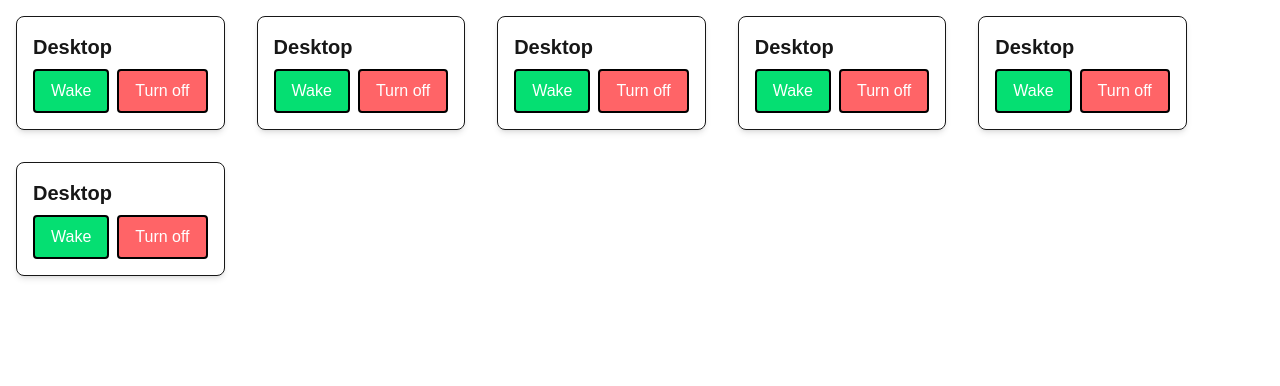
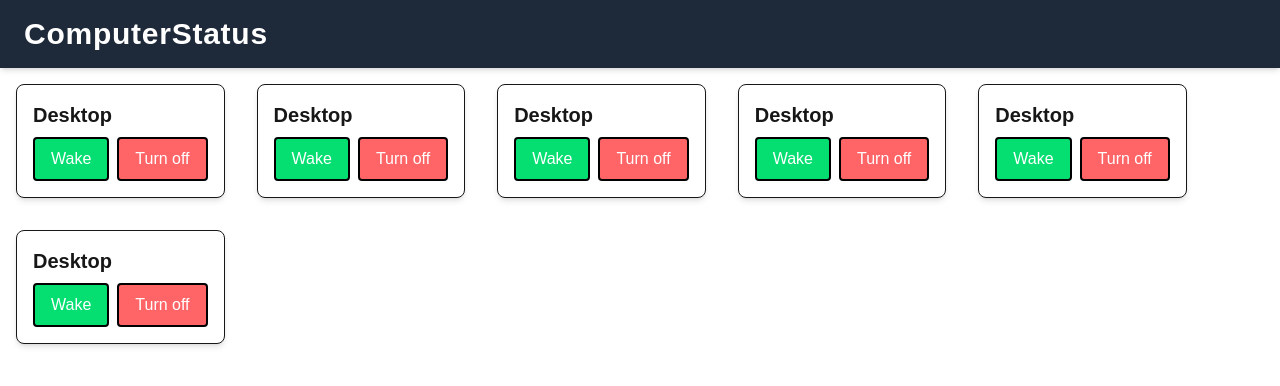
Before and after one commit to martinsson03/ComputerStatus, a Next.js app: page / in a window 1280 px wide. Shown: the top 386 px of the page. Built offline with nearby package versions, Linux system fonts and the light colour scheme.

Commit message:
Added header

```diff
--- a/app/components/header.tsx
+++ b/app/components/header.tsx
@@ -1,3 +1,11 @@
-export default function Header(){
-    return ""
+export default function Header() {
+  return (
+    <header className="bg-gray-800 shadow-md">
+      <div className="max-w-7xl mx-auto px-6 py-4 flex items-center justify-between">
+        <h1 className="text-3xl font-bold text-white tracking-wide text-center">
+          ComputerStatus
+        </h1>
+      </div>
+    </header>
+  );
 }
--- a/app/layout.tsx
+++ b/app/layout.tsx
@@ -1,5 +1,6 @@
 import type { Metadata } from "next";
 import "./globals.css";
+import Header from "./components/header"
 
 export const metadata: Metadata = {
   title: "ComputerStatus",
@@ -9,6 +10,7 @@ export const metadata: Metadata = {
 export default function RootLayout({ children }: React.PropsWithChildren) {
   return (
     <html lang="en">
+      <Header />
       <body>{children}</body>
     </html>
   );
```
